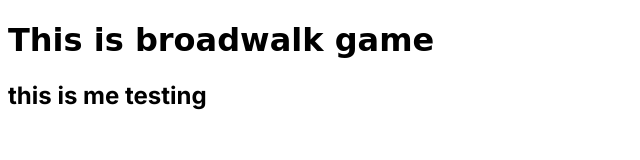
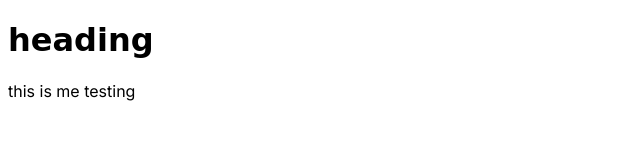
Before and after one commit to HelenLloydJeng/broadwalk-games, a plain HTML site: page index.html in a window 1280 px wide. Shown: the whole page, without its empty margins (0-640 px from the left). Drawn offline with nearby package versions, Linux system fonts and the light colour scheme; a web font is replaced by a local one.

```diff
--- a/index.html
+++ b/index.html
@@ -14,8 +14,8 @@
 
 </head>
 <body>
-    <h1>This is broadwalk game</h1>
-    <h2>this is me testing</h2>
+    <h1>heading</h1>
+    <p2>this is me testing</p2>
 
     <!--bootrap JS-->
 
```
